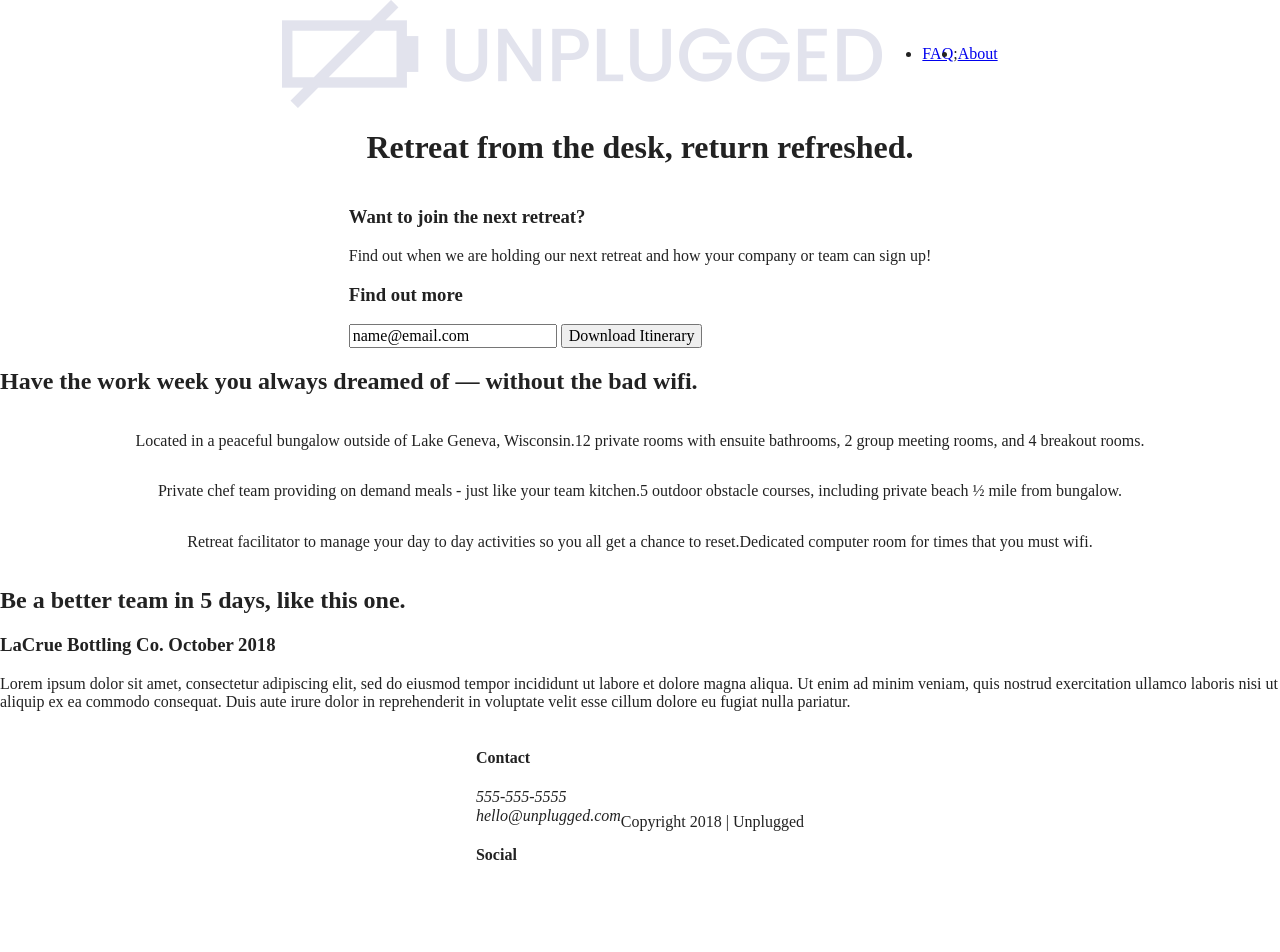
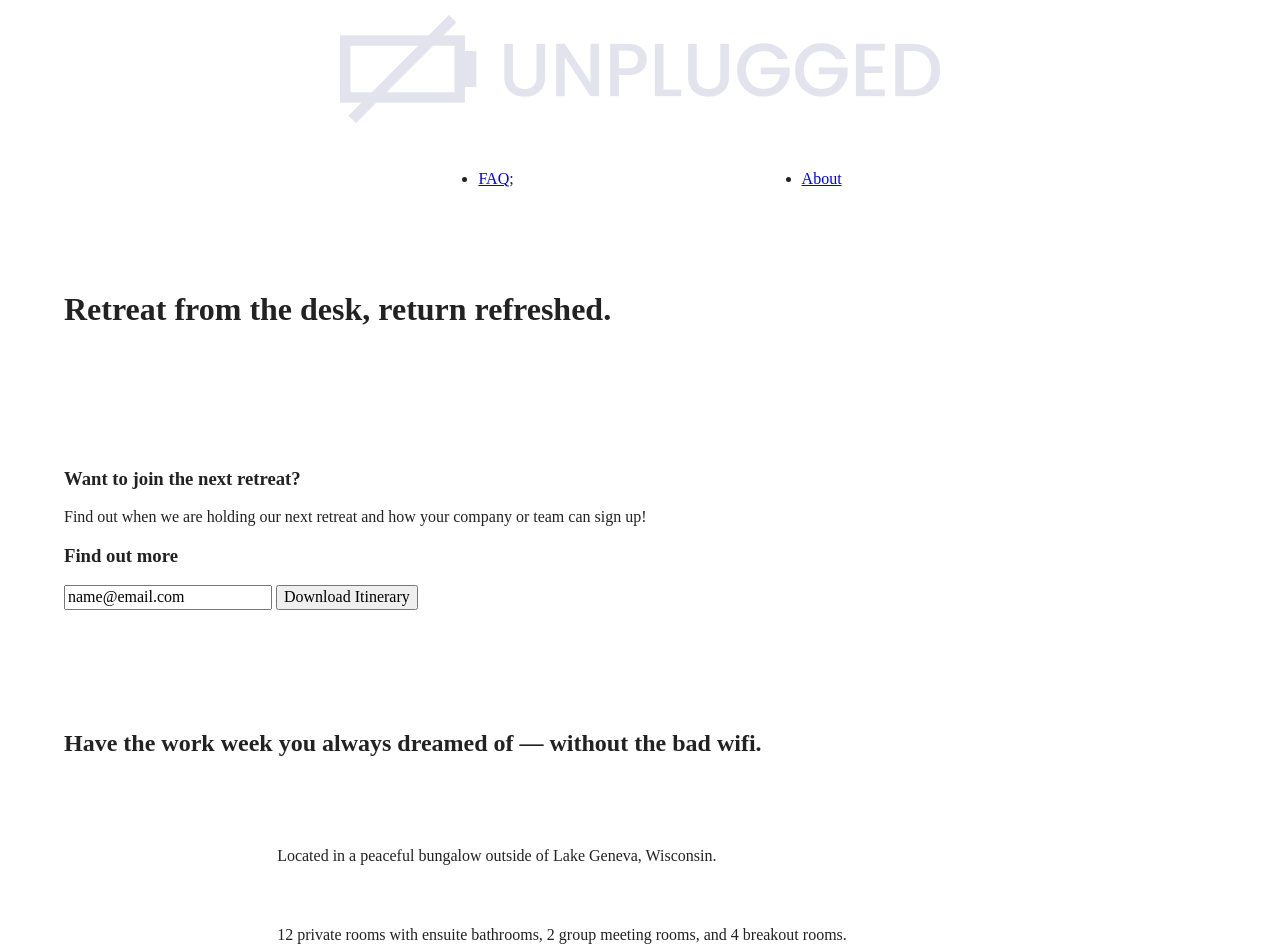
Before and after one commit to tatto218/unplugged, a website built with Parcel: page index.html in a window 1280 px wide. Shown: the top 952 px of the page. Before the commit the page ends 918 px from the top, so only its background shows below. Built offline with nearby package versions, Linux system fonts and the light colour scheme.

Commit message:
Added Paddings and margins

```diff
--- a/css/main.css
+++ b/css/main.css
@@ -87,7 +87,11 @@ textarea {
    Author's custom styles
    ========================================================================== */
 
-/* -------------------- Base Header - Footer Styles -------------------- */
+   .content-wrapper {
+    width: 90%;
+    margin: 50px 0;
+  }
+
   /* -------------------- Base Header - Footer Styles -------------------- */
 
   header,
@@ -98,11 +102,22 @@ footer {
     flex-flow: row wrap;
   }
 
+  header {
+    padding: 15px 0;
+  }
+
   header .content-wrapper {
     display: flex;
     justify-content: center;
     align-items: center;
     flex-flow: row wrap;
+    margin: 0;
+  }
+
+  .header-divider {
+    width: 100%;
+    height: 1px;
+    margin: 10px 0 20px 0;
   }
 
   header nav {
@@ -110,11 +125,30 @@ header nav {
     justify-content: space-around;
     align-items: center;
     flex-flow: row wrap;
+    width: 60%;
   }
 
   header nav ul {
     display: flex;
     justify-content: space-around;
+    width: 100%;
+  }
+
+  footer {
+    flex-direction: column;
+  }
+
+  footer p {
+    margin: 0;
+  }
+
+  footer .content-wrapper {
+    width: 55%;
+    margin: 50px 0;
+  }
+
+  footer .contact {
+    margin-bottom: 50px;
   }
 
   footer .social-icons {
@@ -129,6 +163,9 @@ footer .social-icons p {
     align-items: center;
   }
 
+  footer .copyright {
+    margin: 20px 0;
+  }
 
   /* -------------------- Mobile Styles - Homepage -------------------- */
 
@@ -157,11 +194,24 @@ aside {
     flex-flow: row wrap;
   }
 
+  .features h2 {
+    margin-bottom: 60px;
+  }
+
+  .features article {
+    width: 63%;
+    margin: 30px 0;
+  }
+
   .features .features-items {
     display: flex;
     justify-content: center;
     align-items: center;
     flex-flow: row wrap;
+  }
+
+  .features p {
+    margin: 0;
   }
 
   /* Reviews */
@@ -170,6 +220,15 @@ aside {
     display: flex;
     justify-content: center;
     flex-flow: row wrap;
+  }
+
+  .reviews h2 {
+    margin-bottom: 40px;
+  }
+
+  .reviews h3 {
+    width: 55%;
+    margin: 20px 0;
   }
 
   /* ==========================================================================
@@ -190,6 +249,10 @@ aside {
     flex-flow: row wrap;
   }
 
+  .contact-content p {
+    margin: 0;
+  }
+
   /* ==========================================================================
      FAQ Page
      ========================================================================== */
@@ -202,10 +265,19 @@ aside {
   }
 
   .faq .content-wrapper {
+    margin: 50px 0 0 0;
     display: flex;
     justify-content: center;
     align-items: center;
     flex-flow: row wrap;
+  }
+
+  .faq h2 {
+    margin-bottom: 40px;
+  }
+
+  .faq-content {
+    margin-bottom: 50px;
   }
 
 /* ==========================================================================
```
Lines whose indentation alone changed are shown as unchanged.
